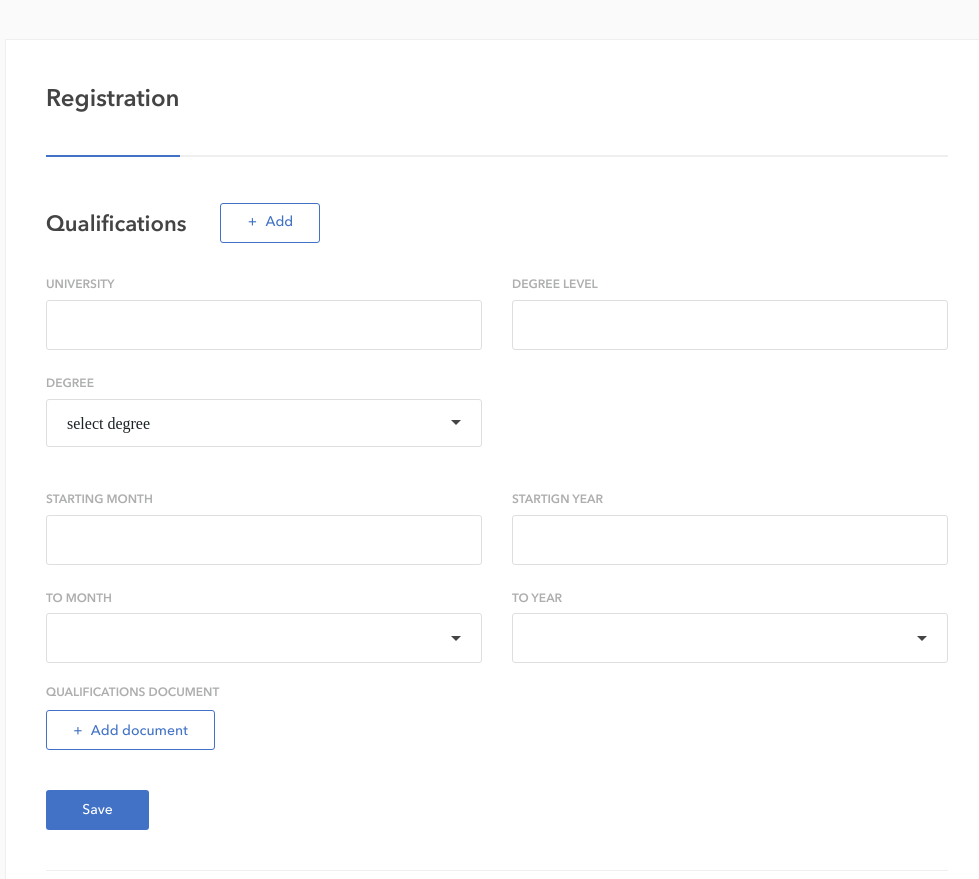
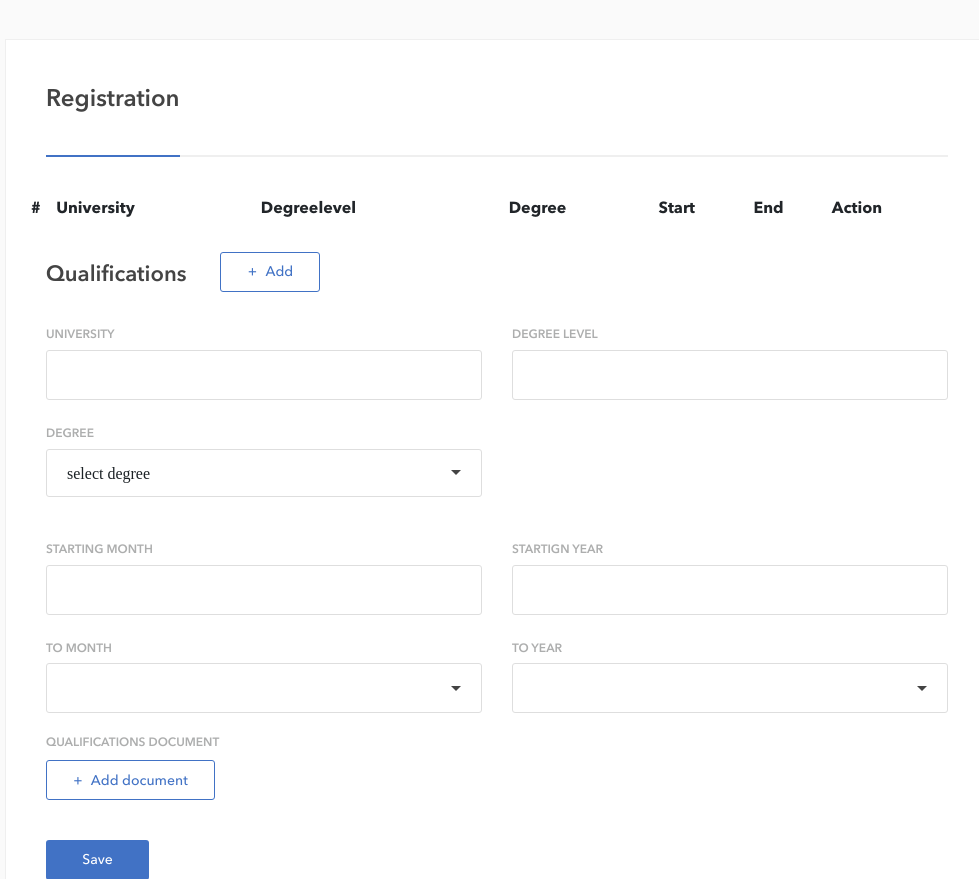
Before and after one commit to manukris/django-quizproject, a Django app: template quizapp/templates/quizapp/registration2.html in a window 1280 px wide. Shown: the part 155-1034 px from the top of the page, without its empty margins (143-1122 px from the left). Run offline with Django 3.2, Linux system fonts and the light colour scheme; the template is opened without the code that fills it, so the values that code supplies are empty; some libraries are stand-ins or nearby versions; some web fonts are replaced.

Commit message:
Reg2 table

```diff
--- a/quizapp/templates/quizapp/registration2.html
+++ b/quizapp/templates/quizapp/registration2.html
@@ -14,12 +14,30 @@
                     <h2 class="section-title title-line">Registration</h2>
                 </div>
 
+                <div class="row table-wrap" id="qtable">
+                        <table class="col-12">
+                            <tbody id="qtable-body">
+                            <tr>
+                                <th>#</th>
+                                <th>University</th>
+                                <th>Degreelevel</th>
+                                <th>Degree</th>
+                                <th>Start</th>
+                                <th>End</th>
+                                <th>Action</th>
+                            </tr>
+                        </tbody>
+                        </table>
+                    </div>
+
+                <br>
+
+
                      <form class="row content qualify-add" method="post" ENCTYPE="multipart/form-data">
                         <div class="col-12">
                             <h2 class="section-title section-title-sm">Qualifications</h2>
                             <button type="button" class="btn btn-shadow-not btn-white btn-add"><span>+ </span> Add</button>
                         </div>
-
 
 
 
@@ -378,9 +396,6 @@ $(document).ready(function () {
 
 
 
-
-
-
     $(".yearpicker").datepicker({
          autoclose: true,
          minViewMode: 2,
@@ -397,6 +412,16 @@ $("body").on("submit",".qualify-add",function(e){
     e.preventDefault();
 
     var formData = new FormData($(this).get(0));
+      var tablerow ='    <tr>'+
+                               +' <td>1</td>'
+                                +'<td>Education</td>'
+                                +'<td><span class="btn-table">formData.</span></td>'
+                                +'<td><span class="table-tate">Dec 22.16</span></td>'
+                                +'<td>N/A</td>'
+                                +'<td>N/A</td>'
+                                +'<td>N/A</td>'
+                            +'</tr>';
+
 
 
     var form = $(this);
@@ -413,6 +438,8 @@ $("body").on("submit",".qualify-add",function(e){
         $(".file-name").html("");
         $(".file-name").removeClass("selected");
 
+
+         $("#qtable-body").append(tablerow);
 
            if (form.hasClass('content-line'))
            {
```
